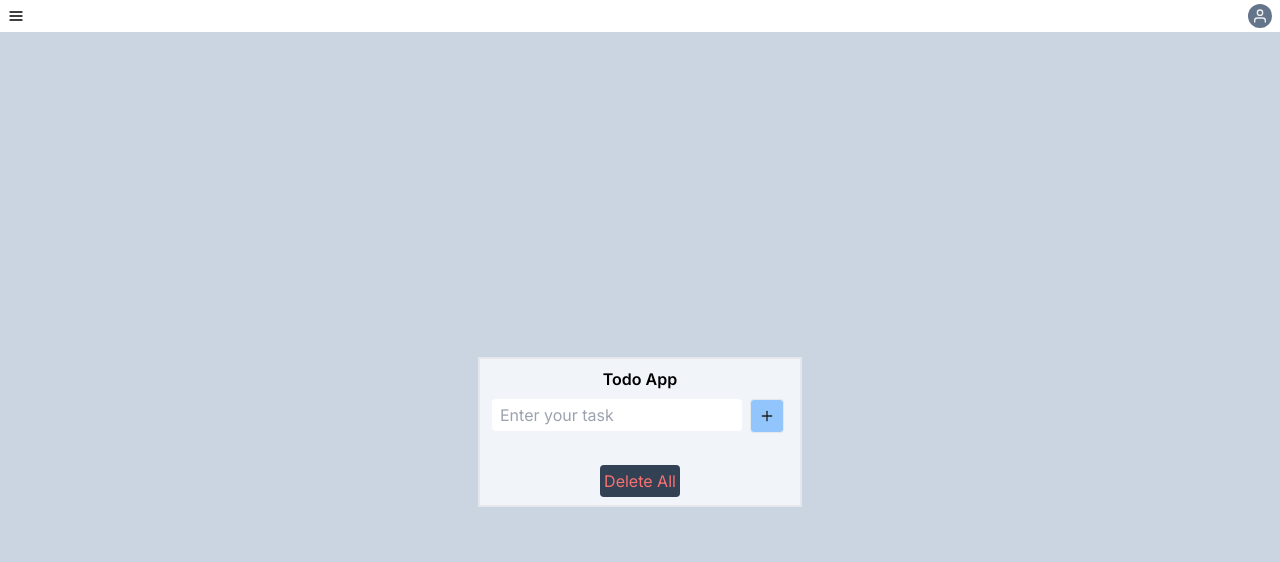
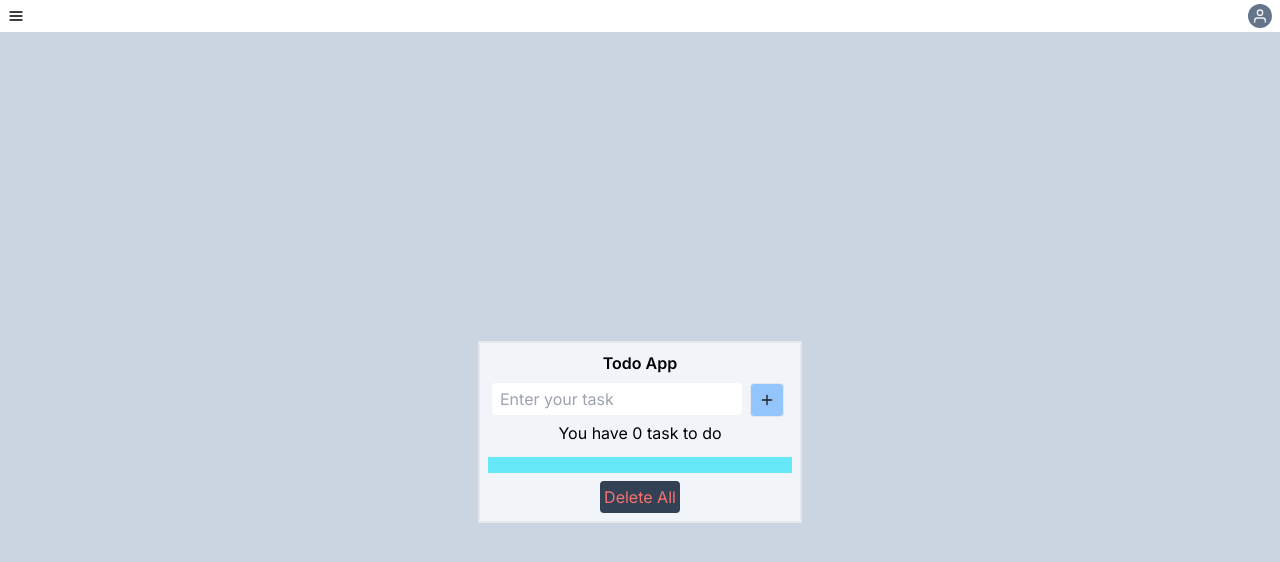
Before and after one commit to sihotang-yonathan1/todo-app, a Next.js app: page /todo in a window 1280 px wide. Shown: the top 562 px of the page. Built offline with nearby package versions, Linux system fonts and the light colour scheme.

Commit message:
[todo] add task list section title, change background to bg-cyan-300

```diff
--- a/app/todo/todo_page.tsx
+++ b/app/todo/todo_page.tsx
@@ -23,7 +23,7 @@ function TaskContainer({name, id, deleteFunct}: {name: string, id: number, delet
                     type="text"
                     value={taskName}
                     disabled={!isEditMode}
-                    className="disabled:bg-slate-100"
+                    className="disabled:bg-cyan-300"
                     onChange={handleTaskNameEdit}
                 />
             </div>
@@ -124,8 +124,16 @@ export default function TodoAppPage(){
                 </div>
             </div>
 
+            <div className="flex-row flex justify-center py-1">
+                <p>You have {taskList.length} {taskList.length > 1 ? "tasks": "task"}  to do</p>
+            </div>
+
+            <div className="px-3 py-2 my-2 mx-2 bg-cyan-300">
+                { taskList.length > 0 && <div>
+                    <p className="underline font-bold">Task List</p>
+                </div>}
                 {/* Task List Container */}
-            <div className="px-3 py-2 my-2 mx-2">
+                <div>
                     {/* TODO: get data from database */}
                     {taskList.map(data => (
                         <TaskContainer
@@ -135,6 +143,7 @@ export default function TodoAppPage(){
                             deleteFunct={handleDeleteSingleTask}
                         />
                     ))}
+                </div>
             </div>
 
             <div className="flex flex-row justify-center mb-2">
```
Lines whose indentation alone changed are shown as unchanged.
